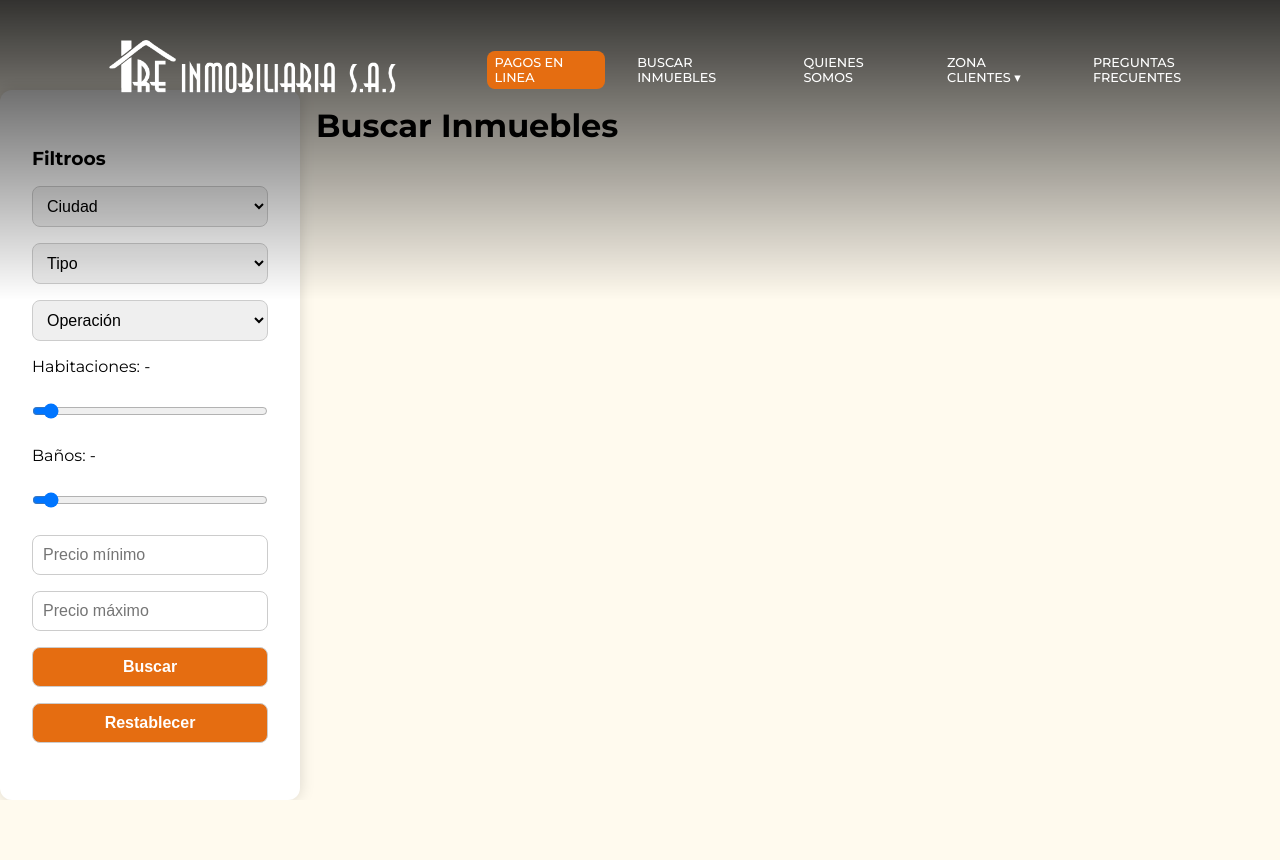
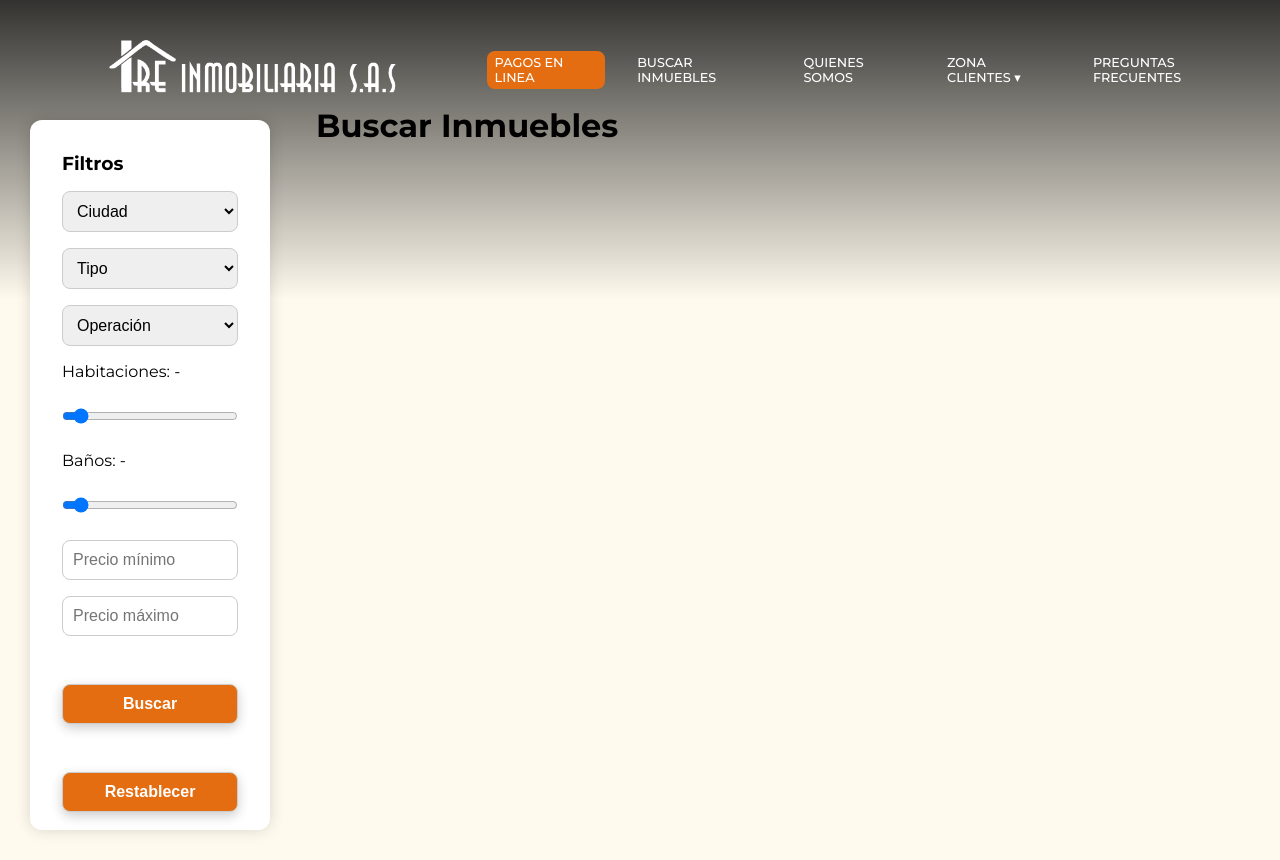
Before and after one commit to Ronal1707/REINMOBILIARIA2026, a website with bundled scripts: page buscar_inmuebles.html in a window 1280 px wide. Before the commit the page ends 800 px from the top, so only its background shows below. Built offline with nearby package versions, Linux system fonts and the light colour scheme.

Commit message:
correcciones animaciones

```diff
--- a/buscar_inmuebles.html
+++ b/buscar_inmuebles.html
@@ -31,7 +31,7 @@
 
         <!-- 🔹 Columna izquierda: Filtros -->
         <aside class="filtros">
-            <h3>Filtroos</h3>
+            <h3>Filtros</h3>
 
             <select id="f_ciudad">
                 <option value="0" hidden>Ciudad</option>
@@ -74,8 +74,8 @@
             <input id="f_min" type="number" placeholder="Precio mínimo">
             <input id="f_max" type="number" placeholder="Precio máximo">
 
-            <button id="btn_filtrar">Buscar</button>
-            <button id="btn_reset" class="btn-reset">Restablecer</button>
+            <button class="btn-primary" id="btn_filtrar">Buscar</button>
+            <button class="btn-primary" id="btn_reset">Restablecer</button>
 
         </aside>
 
--- a/styles/main.css
+++ b/styles/main.css
@@ -290,6 +290,17 @@ h2 {
    box-shadow: 0px 0px 15px 3px rgba(19, 17, 15, 0.2);
    display: flex;
    flex-direction: column;
+   opacity: 0;
+   transform: translateY(20px);
+   animation: fadeUp 0.4s ease forwards;
+}
+
+
+@keyframes fadeUp {
+    to {
+        opacity: 1;
+        transform: translateY(0);
+    }
 }
 
 @media (max-width: 768px) {
@@ -396,29 +407,30 @@ h2 {
   flex-shrink: 0;
 }
 
-
 /* 🔹 Barra lateral fija */
 .filtros {
    position: sticky;
    top: 90px; /* igual al header */
-
-    height: calc(100vh - 90px); /* 🔥 ocupa TODA la pantalla disponible */
    overflow-y: auto;           /* Si el contenido es grande, hace scroll interno */
 
    display: flex;
    flex-direction: column;
-    justify-content: center;    /* 🔥 CENTRADO VERTICAL REAL */
+   justify-content: flex-start; /* Cambiado a flex-start para ajustar la altura */
    gap: 1rem;
 
    padding: 2rem;
-    background: #fff;
+   margin: 10%;
+   background: #ffffff;
    border-radius: 12px;
    box-shadow: 0 0 15px rgba(0,0,0,0.15);
+   z-index: 1000; /* Asegura que la barra lateral esté en la primera capa */
+   height: calc(100vh - 90px); /* Ajusta según la altura de tu header */
 }
 
 /* 🔹 Contenido */
 .contenido {
    padding: 1rem;
+   height: auto;
 }
 
 /* 🔹 Inputs del filtro */
@@ -430,13 +442,7 @@ h2 {
    font-size: 1rem;
    border-radius: 8px;
    border: 1px solid #ccc;
-}
-
-.filtros button {
-    background: var(--primary-color, #ff6600);
-    color: white;
-    font-weight: bold;
-    cursor: pointer;
+   height: auto;
 }
 
 /* 🔹 Para pantallas pequeñas */
@@ -446,7 +452,6 @@ h2 {
    }
    .filtros {
       position: relative;
-        height: auto;
       top: 0;
    }
 }
@@ -974,6 +979,7 @@ h2 {
     display: flex;
     flex-direction: column;
     gap: 1.2rem;
+    height: auto;
 }
 
 .qs-info h2 {
@@ -1031,16 +1037,19 @@ h2 {
    display: flex;
    flex-direction: row;
    align-items: center;
-   justify-content: space-between;
-   background-color: #444;
+   justify-content: start;
 }
 
+.division-1 a{
+   margin: 1%;
 
+
+}
 .division-2 {
    width: 50%;
    display: flex;
    flex-direction: column;
-   background-color: #ff6600;
+
 }
 
 .paginacion {
```
Also changed, not shown: dist/buscar_inmuebles.js. Lines whose indentation alone changed are shown as unchanged.
